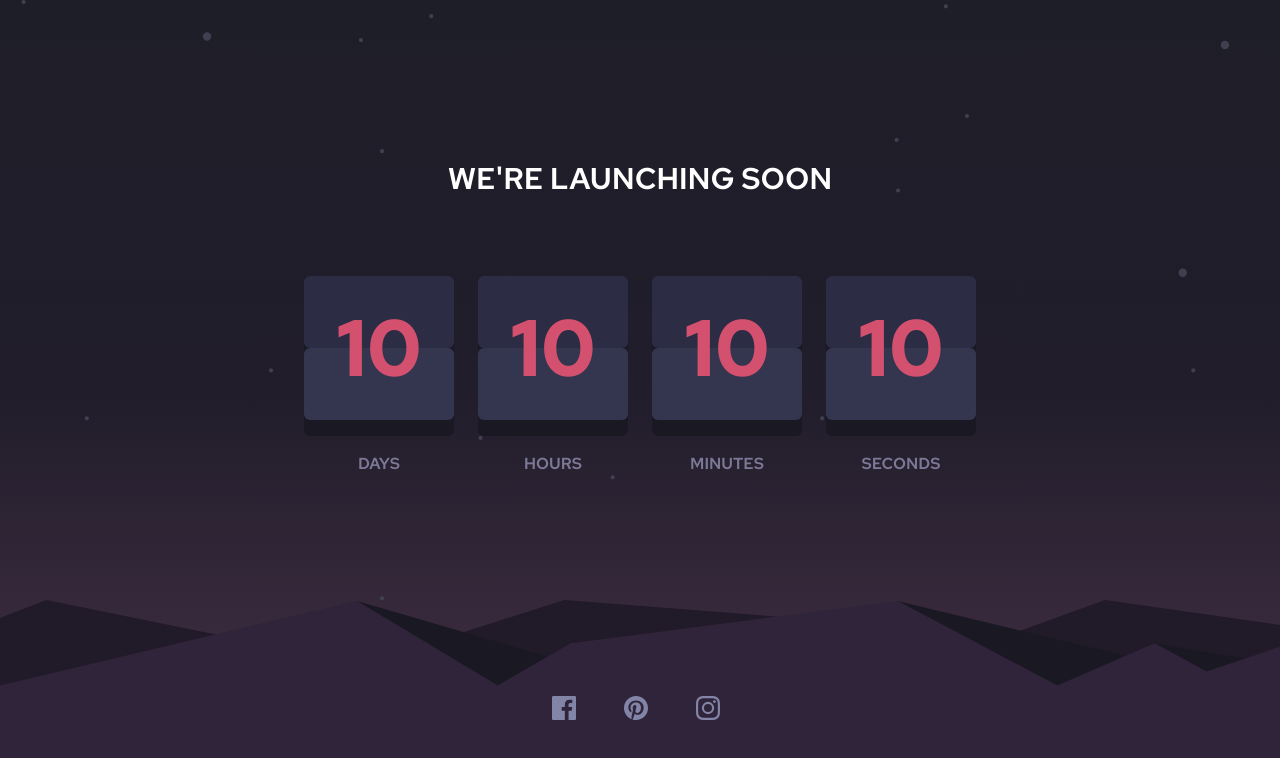
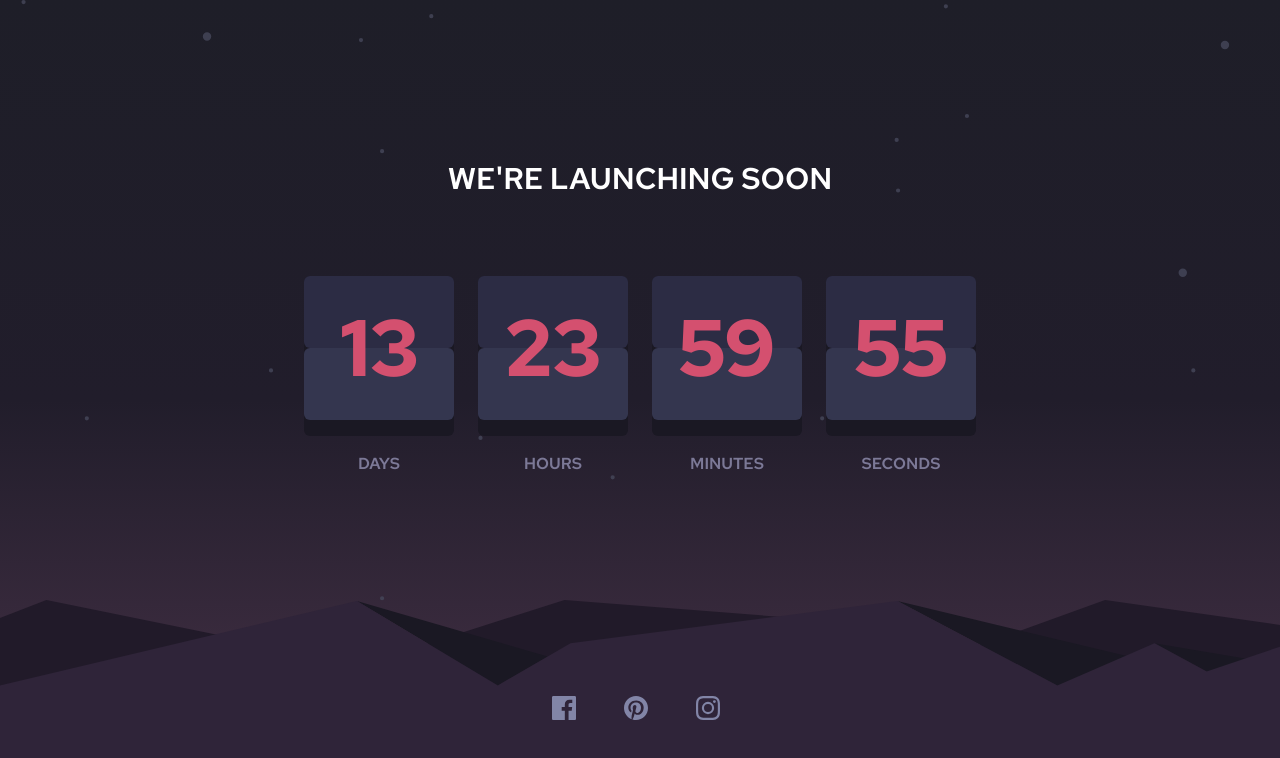
Before and after one commit to lokzar/launch_countdown_timer, a Next.js app: page / in a window 1280 px wide. Shown: the top 758 px of the page. Built offline with nearby package versions, Linux system fonts and the light colour scheme.

Commit message:
Added timer functionality

```diff
--- a/app/Components/Timer.tsx
+++ b/app/Components/Timer.tsx
@@ -0,0 +1,34 @@
+import React from "react";
+
+interface TimerProps {
+    number: string;
+    title: string;
+  }
+
+const Timer: React.FC<TimerProps> = ({ number, title }) =>(
+
+    <div className="flex-col items-center">
+        <div className="relative h-[1.8em] inline-flex flex-col w-full min-w-[75px] sm:min-w-[70px] md:min-w-[150px] text-[1.75rem] sm:text-[3rem] md:text-[5rem] rounded-md bg-[#1a1823] shadow-[0em_0.2em_0em_#1a1823]">
+            {/* Top Container */}
+            <div className="relative h-[50%] bg-[#2c2c44] rounded-md">
+                {/* Top Number placement */}
+                <div className="relative h-full px-1 pt-[0.4em] overflow-hidden leading-none text-[#d4506f] text-center font-bold">
+                    <div> {number} </div>
+                </div>
+            </div>
+            {/* Bottom Container */}
+            <div className="relative h-[50%] bg-[#34364f] rounded-md">
+                {/* Bottom Number placement */}
+                <div className="relative flex justify-center items-end h-full pb-[0.4em] overflow-hidden leading-none text-[#d4506f] text-center font-bold w-full">
+                    <div> {number} </div>
+                </div>
+            </div>
+        </div>
+        <h3 className="uppercase text-[#7c7997] text-center tracking-[3] sm:tracking-[3] md:tracking-[4] lg:tracking-[6] pt-8 text-[0.5rem] sm:text-[0.5rem] md:text-[0.8rem] lg:text-[1rem]">
+            {title}
+        </h3>
+    </div>
+
+);
+
+export default Timer;
--- /dev/null
+++ b/app/Components/startTimer.tsx
@@ -0,0 +1,33 @@
+"use client";
+
+import { useEffect, useState } from "react";
+
+const useCountdown = (targetDate: number) => {
+  const calculateTimeLeft = () => Math.max(targetDate - new Date().getTime(), 0);
+
+  const [countDown, setCountDown] = useState(calculateTimeLeft());
+
+  useEffect(() => {
+    const interval = setInterval(() => {
+      setCountDown(calculateTimeLeft());
+    }, 1000);
+
+    return () => clearInterval(interval);
+  }, [targetDate]); // Dependencia correcta
+
+  return getReturnValues(countDown);
+};
+
+const getReturnValues = (countDown: number) => {
+  const days = Math.floor(countDown / (1000 * 60 * 60 * 24));
+  const hours = Math.floor((countDown % (1000 * 60 * 60 * 24)) / (1000 * 60 * 60));
+  const minutes = Math.floor((countDown % (1000 * 60 * 60)) / (1000 * 60));
+  const seconds = Math.floor((countDown % (1000 * 60)) / 1000);
+  return [padWithZeros(days, 2), padWithZeros(hours, 2), padWithZeros(minutes, 2), padWithZeros(seconds, 2)];
+};
+
+function padWithZeros(number: number, minLength: number) {
+  return number.toString().padStart(minLength, "0");
+}
+
+  export { useCountdown };
--- a/app/page.tsx
+++ b/app/page.tsx
@@ -1,6 +1,17 @@
+"use client";
+import { useState } from "react";
 import Footer from "./Components/Footer";
+import Timer from "./Components/Timer";
+import { useCountdown } from "./Components/startTimer";
 
 export default function Home() {
+
+  const setTime = 14 * 24 * 60 * 60 * 1000; // set to 14 days
+  const getDate = new Date().getTime();
+  const [launchingtDate] = useState(getDate + setTime);
+
+  const [days, hours, minutes, seconds] = useCountdown(launchingtDate);
+
   return (
     <div className="relative h-screen flex flex-col items-center bg-gradient-to-t from-[#493349] via-[#211d2b] to-[#1e1e28]">
       <div className="absolute inset-0 bg-[url('/assets/bg-stars.svg')] bg-cover bg-center opacity-80"></div>
@@ -12,99 +23,13 @@ export default function Home() {
 
 
       <div className="flex flex-row justify-center items-center gap-[0.5rem] sm:gap-[0.5rem] md:gap-[1rem] lg:gap-[1.5rem] pt-20 w-full">
-      {/* DAYS */}
-        <div className="flex-col items-center">
-          <div className="relative h-[1.8em] inline-flex flex-col w-full min-w-[75px] sm:min-w-[70px] md:min-w-[150px] text-[1.75rem] sm:text-[3rem] md:text-[5rem] rounded-md bg-[#1a1823] shadow-[0em_0.2em_0em_#1a1823]">
-            {/* Top Container */}
-            <div className="relative h-[50%] bg-[#2c2c44] rounded-md">
-              {/* Top Number position */}
-              <div className="relative h-full px-1 pt-[0.4em] overflow-hidden leading-none text-[#d4506f] text-center font-bold">
-                <div> 10 </div>
-              </div>
-            </div>
-            {/* Bottom Container */}
-            <div className="relative h-[50%] bg-[#34364f] rounded-md">
-              {/* Bottom Number position */}
-              <div className="relative flex justify-center items-end h-full pb-[0.4em] overflow-hidden leading-none text-[#d4506f] text-center font-bold w-full">
-                <div> 10 </div>
-              </div>
-            </div>
-          </div>
-          <h3 className="uppercase text-[#7c7997] text-center tracking-[3] sm:tracking-[3] md:tracking-[4] lg:tracking-[6] pt-8 text-[0.5rem] sm:text-[0.5rem] md:text-[0.8rem] lg:text-[1rem]">
-            days
-          </h3>
-        </div>
-        {/* HOURS */}
-        <div className="flex-col items-center">
-          <div className="relative h-[1.8em] inline-flex flex-col w-full min-w-[75px] sm:min-w-[100px] md:min-w-[150px] text-[1.75rem] sm:text-[3rem] md:text-[5rem] rounded-md bg-[#1a1823] shadow-[0em_0.2em_0em_#1a1823]">
-            {/* Top Container */}
-            <div className="relative h-[50%] bg-[#2c2c44] rounded-md">
-              {/* Top Number position */}
-              <div className="relative h-full px-1 pt-[0.4em] overflow-hidden leading-none text-[#d4506f] text-center font-bold">
-                <div> 10 </div>
-              </div>
-            </div>
-            {/* Bottom Container */}
-            <div className="relative h-[50%] bg-[#34364f] rounded-md">
-              {/* Bottom Number position */}
-              <div className="relative flex justify-center items-end h-full pb-[0.4em] overflow-hidden leading-none text-[#d4506f] text-center font-bold w-full">
-                <div> 10 </div>
-              </div>
-            </div>
-          </div>
-          <h3 className="uppercase text-[#7c7997] text-center tracking-[3] sm:tracking-[3] md:tracking-[4] lg:tracking-[6] pt-8 text-[0.5rem] sm:text-[0.5rem] md:text-[0.8rem] lg:text-[1rem]">
-            hours
-          </h3>
-        </div>
-        {/* MINUTES */}
-        <div className="flex-col items-center">
-          <div className="relative h-[1.8em] inline-flex flex-col w-full min-w-[75px] sm:min-w-[100px] md:min-w-[150px] text-[1.75rem] sm:text-[3rem] md:text-[5rem] rounded-md bg-[#1a1823] shadow-[0em_0.2em_0em_#1a1823]">
-            {/* Top Container */}
-            <div className="relative h-[50%] bg-[#2c2c44] rounded-md">
-              {/* Top Number position */}
-              <div className="relative h-full px-1 pt-[0.4em] overflow-hidden leading-none text-[#d4506f] text-center font-bold">
-                <div> 10 </div>
-              </div>
-            </div>
-            {/* Bottom Container */}
-            <div className="relative h-[50%] bg-[#34364f] rounded-md">
-              {/* Bottom Number position */}
-              <div className="relative flex justify-center items-end h-full pb-[0.4em] overflow-hidden leading-none text-[#d4506f] text-center font-bold w-full">
-                <div> 10 </div>
-              </div>
-            </div>
-          </div>
-          <h3 className="uppercase text-[#7c7997] text-center tracking-[3] sm:tracking-[3] md:tracking-[4] lg:tracking-[6] pt-8 text-[0.5rem] sm:text-[0.5rem] md:text-[0.8rem] lg:text-[1rem]">
-            Minutes
-          </h3>
-        </div>
 
-       {/* SECONDS */}
-        <div className="flex-col items-center">
-          <div className="relative h-[1.8em] inline-flex flex-col w-full min-w-[75px] sm:min-w-[100px] md:min-w-[150px] text-[1.75rem] sm:text-[3rem] md:text-[5rem] rounded-md bg-[#1a1823] shadow-[0em_0.2em_0em_#1a1823]">
-            {/* Top Container */}
-            <div className="relative h-[50%] bg-[#2c2c44] rounded-md">
-              {/* Top Number position */}
-              <div className="relative h-full px-1 pt-[0.4em] overflow-hidden leading-none text-[#d4506f] text-center font-bold">
-                <div> 10 </div>
-              </div>
-            </div>
-            {/* Bottom Container */}
-            <div className="relative h-[50%] bg-[#34364f] rounded-md">
-              {/* Bottom Number position */}
-              <div className="relative flex justify-center items-end h-full pb-[0.4em] overflow-hidden leading-none text-[#d4506f] text-center font-bold w-full">
-                <div> 10 </div>
-              </div>
-            </div>
-          </div>
-          <h3 className="uppercase text-[#7c7997] text-center tracking-[3] sm:tracking-[3] md:tracking-[4] lg:tracking-[6] pt-8 text-[0.5rem] sm:text-[0.5rem] md:text-[0.8rem] lg:text-[1rem]">
-            Seconds
-          </h3>
-        </div>
+        <Timer number={days} title="days"/>
+        <Timer number={hours} title="hours"/>
+        <Timer number={minutes} title="minutes"/>
+        <Timer number={seconds} title="seconds"/>
 
       </div>
-
-
 
       </div>
       <Footer/>
```
